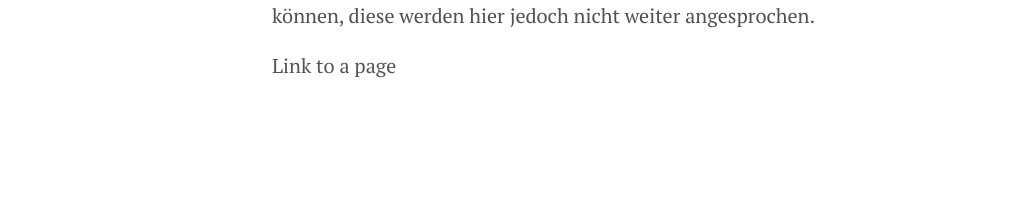
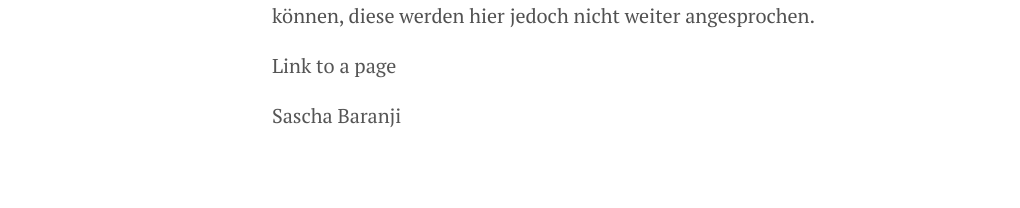
Before and after one commit to Sascha-B23/Sascha-B23.github.io, a Jekyll site: the page built from _posts/2020-02-16-new-post.md, in a window 1280 px wide. Shown: the part 982-1190 px from the top of the page, without its empty margins (8-1028 px from the left). Built offline with Jekyll 4.4.1, drawn with Linux system fonts in a browser that asks for light colours; before the commit the page ends 1143 px from its top, so only the background shows below that.

Commit message:
Update 2020-02-16-new-post.md

```diff
--- a/_posts/2020-02-16-new-post.md
+++ b/_posts/2020-02-16-new-post.md
@@ -10,3 +10,5 @@ title: COMPUTERPERFORMANZ BEI MEHREREN KERNEN
 Um zu verstehen, wie ein Prozessor funktioniert, muss man ihn erst im gesamten Kontext betrachten. Die von-Neumann-Architektur bildet die Grundlage für die Arbeitsweise der meisten heute bekannten Computer. Abbildung 1 zeigt eine erweiterte von-Neumann-Architektur, welche sich durch erweiterte Systemkomponenten näher an die Realität annähert. Die CPU, die in den nächsten Kapiteln ausführlicher angesprochen wird, übernimmt im Grunde die Ausführung der Befehle und die Ablaufsteuerung. Dazu erfolgt die schrittweise Erfassung der Befehle und Daten aus dem Speicher über ein Bus-System . Das Bus-System ermöglicht außerdem die Kommunikation mit der an der I/O Einheit angeschlossenen Peripherie und dem Hauptprozessor. Zur Steuerung des kompletten Datenflusses bedarf es einem Systemtakt, der vom Taktgeber erzeugt wird. Des Weiteren existieren in einem Computer Datenspeicher, wie zum Beispiel Halbleiterspeicher, welche ihre Daten ohne Stromversorgung speichern können, diese werden hier jedoch nicht weiter angesprochen.
 
 [Link to a page]({% link index.html %})
+
+<a href="https://sascha-baranji.tk/TestPage/">Sascha Baranji</a>
```
